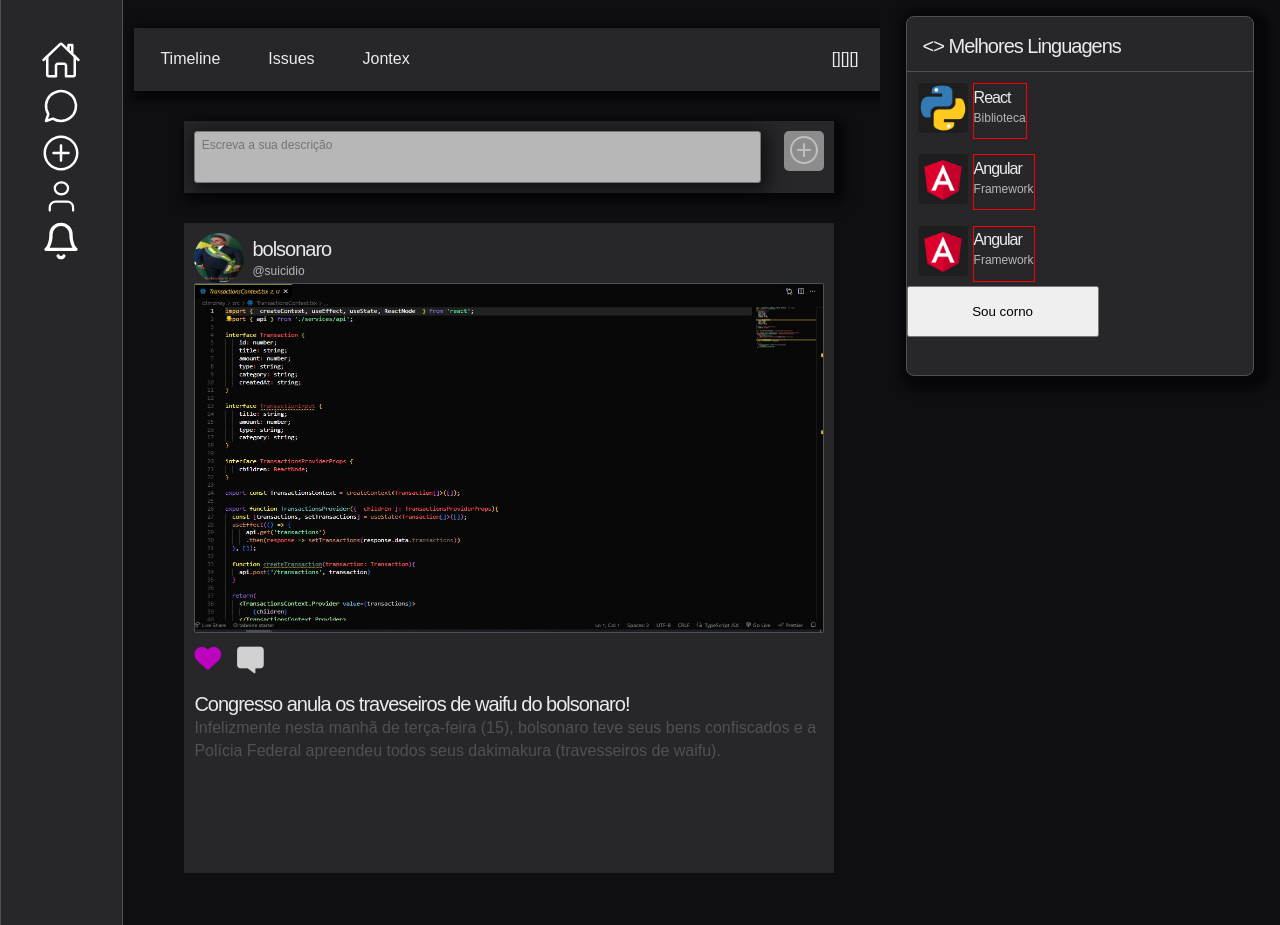
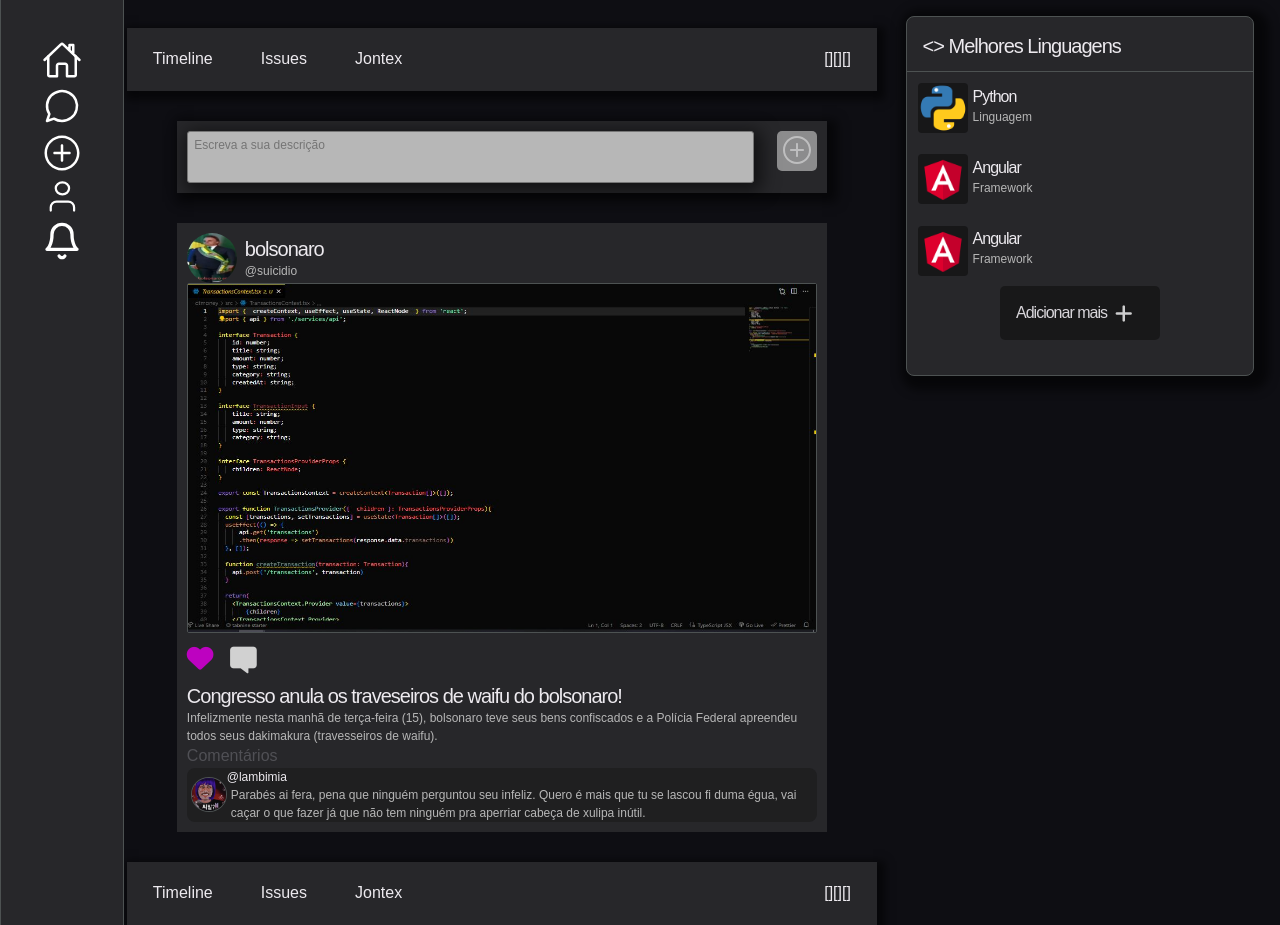
Before and after one commit to CosmosEtec/TalkTech, a PHP site: page /view/feed.php in a window 1280 px wide. Shown: the part 75-1000 px from the top of the page. Run offline with PHP 8.4, Linux system fonts and the light colour scheme.

Commit message:
Timeline scroll ajustado, comentário estilizado.
guaraná

```diff
--- a/TalkTech-v0.1.4.3/assets/css/partials/_colors.scss
+++ b/TalkTech-v0.1.4.3/assets/css/partials/_colors.scss
@@ -13,8 +13,9 @@ $dark-white: #B3B1B1;
 $gray-clean-border: #4d5252;
 
 // Neutral-colors
-$black-normal: #1E1E1F;
+$black-normal: #171718;
 $black-corno: #1B1B1C;
+$black-lights: #1F1F20;
 $black-dark: #00000e;
 $black-light: #b7b7b7;
 $black-dark-nuture: #000000;
--- a/TalkTech-v0.1.4.3/assets/css/partials/_layout.scss
+++ b/TalkTech-v0.1.4.3/assets/css/partials/_layout.scss
@@ -68,9 +68,10 @@ $container-s: 540px;
     margin: 0 auto;
     position: relative;
     background: transparent;
+    overflow-y: scroll;
 
 
-    padding: 75px 0px 0 0px;
+
 
     display: flex;
     justify-content: space-around;
@@ -83,7 +84,9 @@ $container-s: 540px;
     }
 }
 
-
+.fixed{
+  position: absolute;
+}
 
 .left-0{
     left: 0;
--- a/TalkTech-v0.1.4.3/assets/css/partials/_menu.scss
+++ b/TalkTech-v0.1.4.3/assets/css/partials/_menu.scss
@@ -4,7 +4,6 @@ header{
     box-shadow: none;
     transition: .5s ease;
 
-    position: fixed;
     z-index: 800;
 }
 
@@ -67,6 +66,8 @@ header{
   min-width: 6rem;
   background: $smooth-dark;
   padding: 40px 0px 0 0px;
+  position: sticky;
+  top: 0;
 
 
   display: flex;
@@ -198,11 +199,36 @@ header{
             }
     }
 
-    button {
-        max-width: 12rem;
+
+    .btn-centralizar{
         width: 100%;
-        padding: 1rem;
+        display: flex;
+        justify-content: center;
 
+
+
+
+        button {
+            background: $black-normal;
+            max-width: 10rem;
+            width: 100%;
+            padding: 1rem;
+            margin: 0 auto;
+            border: none;
+            cursor: pointer;
+            transition: 0.2s ease-in-out;
+            opacity: 0.9;
+            display: flex;
+            align-items: center;
+            border-radius: 5px;
+
+            &:hover{
+                transform: scale(1.03);
+                opacity: 1;
+            }
+        }
     }
 
+
+
 }
--- a/TalkTech-v0.1.4.3/assets/css/partials/_post.scss
+++ b/TalkTech-v0.1.4.3/assets/css/partials/_post.scss
@@ -1,7 +1,6 @@
 .post-container{
     width: 650px;
-    height: 650px;
-    padding: 10px 10px 0px 10px;
+    padding: 10px;
     margin-bottom: 30px;
     display: flex;
     flex-direction: column;
@@ -17,6 +16,11 @@
 
 }
 
+.vazio{
+    height: 400px;
+    border: 1px solid purple;
+    width: 300px;
+}
 .overlayed {
     position: fixed;
 
@@ -100,6 +104,48 @@ img.profile-pic-img{
     }
 }
 
+.post-description{
+    display: flex;
+    flex-direction: column;
+
+
+}
+
+.post-comment-section{
+    display: flex;
+    flex-direction: column;
+
+
+}
+
+.post-commnet-profile-name{
+    display: flex;
+    flex-direction: column;
+    justify-content: center;
+
+
+}
+
+.post-comment-cell{
+    width: 100%;
+    background: $black-lights;
+    display: flex;
+    align-items: center;
+    padding: 0 0 0 0.25rem;
+    border-radius: 8px;
+
+    .post-comment-profile-pic{
+        width: 60px;
+        img{
+            border: 1px solid $gray-clean-border;
+            border-radius: 50%;
+
+        }
+    }
+}
+
+
+
 
 
 
@@ -179,10 +225,10 @@ img.profile-pic-img{
     border: 2px solid $purple-dark;
     background: $white-dark;
     outline: $purple-normal;
-  border-radius: 5px;
-  padding: 5px 0 0 10px;
-  overflow: hidden;
-  resize: none;
+    border-radius: 5px;
+    padding: 5px 0 0 10px;
+    overflow: hidden;
+    resize: none;
 }
 
 #image-upload{
--- a/TalkTech-v0.1.4.3/assets/css/partials/_profile.scss
+++ b/TalkTech-v0.1.4.3/assets/css/partials/_profile.scss
@@ -26,7 +26,6 @@
     width: 100%;
     height: 100vh;
     z-index: 10;
-    margin-top: 90px;
 
     display: flex;
     justify-content: center;
--- a/TalkTech-v0.1.4.3/assets/css/partials/_spacing.scss
+++ b/TalkTech-v0.1.4.3/assets/css/partials/_spacing.scss
@@ -29,6 +29,10 @@ $gap-5: 128px;
 
 .mt-1-4px{
   margin-top: $gap-4px;
+}
+
+.ml-1-4px{
+  margin-left: $gap-4px;
 }
 .mt-1 {
   margin-top: $gap-1;
--- a/TalkTech-v0.1.4.3/assets/css/partials/_timeline.scss
+++ b/TalkTech-v0.1.4.3/assets/css/partials/_timeline.scss
@@ -3,8 +3,8 @@
     width: 100%;
     flex-direction: column;
     align-items: center;
-    padding: 28px 0 0 16px;
-    overflow-y: auto;
+    padding: 28px 0 0 0px;
+
 
     display: flex;
 
@@ -21,6 +21,7 @@
         width: 1px; /* Largura da barra de rolagem no Chrome/Safari */
       }
 }
+
 
 nav.nav-menu-timeline {
     width: 750px;
@@ -42,10 +43,6 @@ nav.nav-menu-timeline {
     div.nav-menu-list-buttons{
         display: flex;
         flex-direction: row;
-    }
-    div.nav-menu-button-container{
-
-
     }
 
 
--- a/TalkTech-v0.1.4.3/assets/css/partials/_typography.scss
+++ b/TalkTech-v0.1.4.3/assets/css/partials/_typography.scss
@@ -64,6 +64,12 @@
     line-height: 150%;
   } @else if $size == p3 and $device == mobile {
     font-size: 8px;
+    line-height: 150%;
+  } @else if $size == p5 and $device == desktop {
+    font-size: 12px;
+    line-height: 150%;
+  } @else if $size == p5 and $device == mobile {
+    font-size: 4px;
     line-height: 150%;
   }
 }
@@ -165,6 +171,14 @@ p {
   }
 }
 
+.p5{
+  color: $black-light;
+  @include typeface-2(p5, desktop);
+  @include responsive(s) {
+    @include typeface-2(p5, mobile);
+  }
+}
+
 span{
   font-family: 'Sora', sans-serif;
 }
--- a/TalkTech-v0.1.4.3/assets/css/style.css
+++ b/TalkTech-v0.1.4.3/assets/css/style.css
@@ -29,7 +29,7 @@
   margin: 0 auto;
   position: relative;
   background: transparent;
-  padding: 75px 0px 0 0px;
+  overflow-y: scroll;
   display: flex;
   justify-content: space-around;
   align-items: flex-start;
@@ -39,6 +39,10 @@
     align-items: center;
     padding: 110px 0 0 0;
   }
+}
+
+.fixed {
+  position: absolute;
 }
 
 .left-0 {
@@ -348,6 +352,22 @@ p.white {
   }
 }
 
+.p5 {
+  color: #b7b7b7;
+  font-family: "Sora", sans-serif;
+  font-weight: 250;
+  font-size: 12px;
+  line-height: 150%;
+}
+@media screen and (max-width: 960px) {
+  .p5 {
+    font-family: "Sora", sans-serif;
+    font-weight: 250;
+    font-size: 4px;
+    line-height: 150%;
+  }
+}
+
 span {
   font-family: "Sora", sans-serif;
 }
@@ -358,7 +378,7 @@ span {
 }
 
 strong {
-  color: #1E1E1F;
+  color: #171718;
   font-family: "Sora", sans-serif;
   font-weight: 250;
   font-size: 16px;
@@ -565,6 +585,10 @@ button.nav-menu-button-timeline-ativo {
   margin-top: 4px;
 }
 
+.ml-1-4px {
+  margin-left: 4px;
+}
+
 .mt-1 {
   margin-top: 8px;
 }
@@ -856,7 +880,6 @@ header {
   background-color: transparent;
   box-shadow: none;
   transition: 0.5s ease;
-  position: fixed;
   z-index: 800;
 }
 
@@ -914,6 +937,8 @@ header {
   min-width: 6rem;
   background: #27272A;
   padding: 40px 0px 0 0px;
+  position: sticky;
+  top: 0;
   display: flex;
   flex-direction: column;
   align-items: center;
@@ -1011,7 +1036,7 @@ header {
   border-radius: 60px;
   width: 100%;
   border-radius: 4px;
-  background-color: #1E1E1F;
+  background-color: #171718;
 }
 .top-languages-right-side-menu .top-languages-language-skill .language-details {
   display: flex;
@@ -1019,10 +1044,28 @@ header {
   padding-top: 0.15rem;
   flex-direction: column;
 }
-.top-languages-right-side-menu button {
-  max-width: 12rem;
+.top-languages-right-side-menu .btn-centralizar {
+  width: 100%;
+  display: flex;
+  justify-content: center;
+}
+.top-languages-right-side-menu .btn-centralizar button {
+  background: #171718;
+  max-width: 10rem;
   width: 100%;
   padding: 1rem;
+  margin: 0 auto;
+  border: none;
+  cursor: pointer;
+  transition: 0.2s ease-in-out;
+  opacity: 0.9;
+  display: flex;
+  align-items: center;
+  border-radius: 5px;
+}
+.top-languages-right-side-menu .btn-centralizar button:hover {
+  transform: scale(1.03);
+  opacity: 1;
 }
 
 #stars {
@@ -1361,8 +1404,7 @@ header {
 
 .post-container {
   width: 650px;
-  height: 650px;
-  padding: 10px 10px 0px 10px;
+  padding: 10px;
   margin-bottom: 30px;
   display: flex;
   flex-direction: column;
@@ -1375,6 +1417,12 @@ header {
     max-width: 820px;
     width: 100%;
   }
+}
+
+.vazio {
+  height: 400px;
+  border: 1px solid purple;
+  width: 300px;
 }
 
 .overlayed {
@@ -1455,6 +1503,38 @@ img.profile-pic-img {
   transform: scale(1.1);
 }
 
+.post-description {
+  display: flex;
+  flex-direction: column;
+}
+
+.post-comment-section {
+  display: flex;
+  flex-direction: column;
+}
+
+.post-commnet-profile-name {
+  display: flex;
+  flex-direction: column;
+  justify-content: center;
+}
+
+.post-comment-cell {
+  width: 100%;
+  background: #1F1F20;
+  display: flex;
+  align-items: center;
+  padding: 0 0 0 0.25rem;
+  border-radius: 8px;
+}
+.post-comment-cell .post-comment-profile-pic {
+  width: 60px;
+}
+.post-comment-cell .post-comment-profile-pic img {
+  border: 1px solid #4d5252;
+  border-radius: 50%;
+}
+
 .post-title-subject {
   display: flex;
   flex-direction: column;
@@ -1586,7 +1666,6 @@ input[type=text].search-field {
   width: 100%;
   height: 100vh;
   z-index: 10;
-  margin-top: 90px;
   display: flex;
   justify-content: center;
 }
@@ -1675,8 +1754,7 @@ input[type=text].search-field {
   width: 100%;
   flex-direction: column;
   align-items: center;
-  padding: 28px 0 0 16px;
-  overflow-y: auto;
+  padding: 28px 0 0 0px;
   display: flex;
 }
 @media screen and (max-width: 960px) {
--- a/TalkTech-v0.1.4.3/assets/js/Feed/Timeline/featuresTimeline.js
+++ b/TalkTech-v0.1.4.3/assets/js/Feed/Timeline/featuresTimeline.js
@@ -2,7 +2,7 @@ import {openPost} from './readPost.js';
 
 openPost();
 
-
+// Apresentação
 $(document).ready(function() {
   var getProductHeight = $('.product.active').height();
 
--- a/TalkTech-v0.1.4.3/assets/js/Feed/Timeline/readPost.js
+++ b/TalkTech-v0.1.4.3/assets/js/Feed/Timeline/readPost.js
@@ -2,6 +2,7 @@ function openPost() {
     document.addEventListener('DOMContentLoaded', function () {
       const post = document.querySelector('.post-container');
       const overlayed = document.querySelector('.overlayed');
+      //const commentDisplay = document.querySelector('.')
       const originalParent = post.parentNode;
 
       post.addEventListener('click', function (event) {
--- a/TalkTech-v0.1.4.3/view/feed.php
+++ b/TalkTech-v0.1.4.3/view/feed.php
@@ -86,6 +86,7 @@
         <div class="container-timeline" id="scrollableDiv">
 
             <!---========= NAV TIMELINE =========-->
+
             <nav class="nav-menu-timeline">
                 <div class="nav-menu-list-buttons">
                     <div class="nav-menu-button-container">
@@ -114,7 +115,7 @@
                     </div>
                 </button>
             </div>
-
+        <div class="feed-roll">
             <div class="overlayed" id="overlay"> </div>
                 <div class="post-container   mb-2" >
 
@@ -144,15 +145,48 @@
                             </div>
                     </div>
                     <div class="post-description">
-                        <h4 class="mt-1">Congresso anula os traveseiros de waifu do bolsonaro!</h4>
-                        <p>Infelizmente nesta manhã de terça-feira (15), bolsonaro teve seus bens confiscados
+                        <h4 class="">Congresso anula os traveseiros de waifu do bolsonaro!</h4>
+                        <p class="p3">Infelizmente nesta manhã de terça-feira (15), bolsonaro teve seus bens confiscados
                             e a Polícia Federal apreendeu todos seus dakimakura (travesseiros de waifu).
                         </p>
                     </div>
+
+                    <div class="post-comment-section">
+                        <p class="p2">Comentários</p>
+                        <div class="post-comment-cell">
+                            <div class="post-comment-profile-pic mt-1-4px">
+                                <img src="../assets/img/bruno-kawaii.jpg" alt="">
+                            </div>
+                            <div class="post-commnet-profile-name">
+                            <p class="p4">@lambimia</p>
+
+                            <p class="p5 ml-1-4px" id="comentario">Parabés ai fera, pena que ninguém perguntou seu infeliz. Quero é mais que tu se lascou
+                                fi duma égua, vai caçar o que fazer já que não tem ninguém pra aperriar cabeça de xulipa inútil.
+                            </p>
+                        </div>
+                        </div>
+                    </div>
                 </div>
 
+        </div>
+        <nav class="nav-menu-timeline">
+                <div class="nav-menu-list-buttons">
+                    <div class="nav-menu-button-container">
+                        <button class="nav-menu-button-timeline" onclick="buttonActive()">Timeline</button>
+                    </div>
+                    <div class="nav-menu-button-container ml-2">
+                        <button class="nav-menu-button-timeline" onclick="buttonActive()">Issues</button>
+                    </div>
+                    <div class="nav-menu-button-container ml-2">
+                        <button class="nav-menu-button-timeline" onclick="buttonActive()">Jontex</button>
+                    </div>
+                </div>
 
-        </div>
+                <div class="nav-menu-button-container">
+                    <button class="nav-menu-button-timeline"  onclick="buttonActive()">[][][]</button>
+                </div>
+            </nav>
+            </div>
 
         <!---========= FIM TIMELINE ===========-->
 
@@ -193,9 +227,9 @@
                     <div class="language-icon">
                         <img src="../assets/img/python.png" alt="">
                     </div>
-                    <div class="language-details border">
-                        <h4 class="p2">React</h4>
-                        <p class="p3">Biblioteca</p>
+                    <div class="language-details ">
+                        <h4 class="p2">Python</h4>
+                        <p class="p3">Linguagem</p>
                     </div>
                 </div>
                 <!---========= DETALHES DA LINGUAGEM  =========-->
@@ -203,7 +237,7 @@
                     <div class="language-icon">
                         <img src="../assets/img/angular-framework.png" alt="">
                     </div>
-                    <div class="language-details border">
+                    <div class="language-details ">
                         <h4 class="p2">Angular</h4>
                         <p class="p3">Framework</p>
                     </div>
@@ -213,13 +247,18 @@
                     <div class="language-icon">
                         <img src="../assets/img/angular-framework.png" alt="">
                     </div>
-                    <div class="language-details border">
+                    <div class="language-details ">
                         <h4 class="p2">Angular</h4>
                         <p class="p3">Framework</p>
                     </div>
                 </div>
+                <div class="btn-centralizar">
+                <button class="">
+                    <h4 class="p2">Adicionar mais</h4>
+                    <i class="fa-solid fa-plus fa-xl mt-1-4px ml-1" style="color: #e0e0e0;"></i>
+                </button>
+                </div>
 
-                <button class="">Sou corno</button>
             </div>
 
 
```
Also changed, not shown: TalkTech-v0.1.4.3/view/profile.php (+10 -1 lines), TalkTech-v0.1.4.3/assets/js/Chat/functionsChat.js (line endings or trailing spaces), 1 other file.
